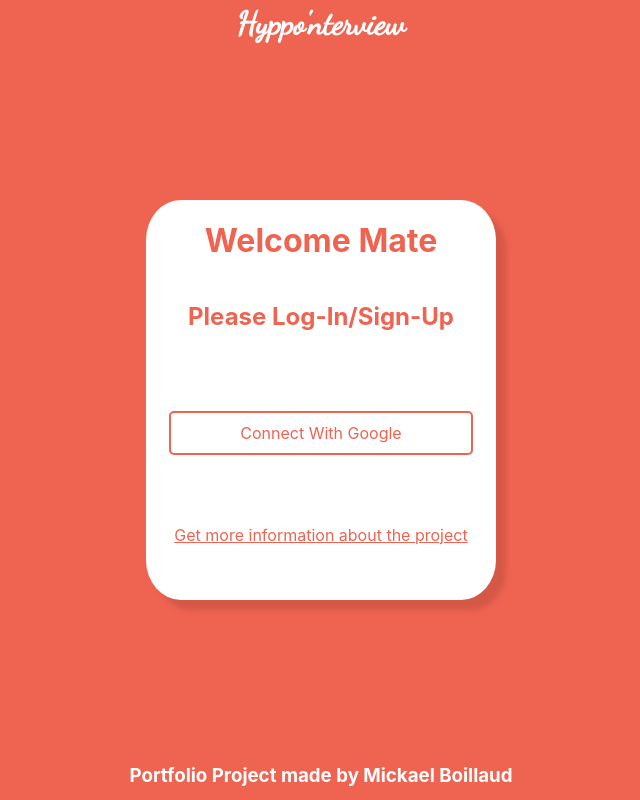
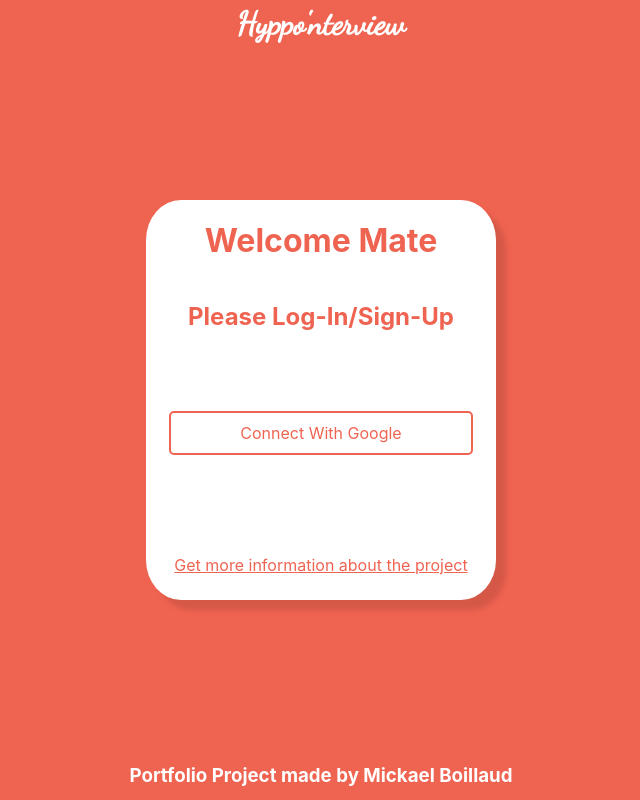
Before and after one commit to Camaltra/portfolio-project, a React (Create React App) app in the folder client/: page / in a window 1280 px wide. Shown: the whole page, without its empty margins (319-959 px from the left). Built offline with nearby package versions, Linux system fonts and the light colour scheme; no server answers.

Commit message:
Change the style on the login card

```diff
--- a/client/src/routes/login/login.style.scss
+++ b/client/src/routes/login/login.style.scss
@@ -54,7 +54,7 @@
   .get-info-button {
     color: #ef6351;
     text-decoration: underline;
-    margin-top: 70px;
+    margin-top: 100px;
   }
 
   .get-info-button:hover {
```
